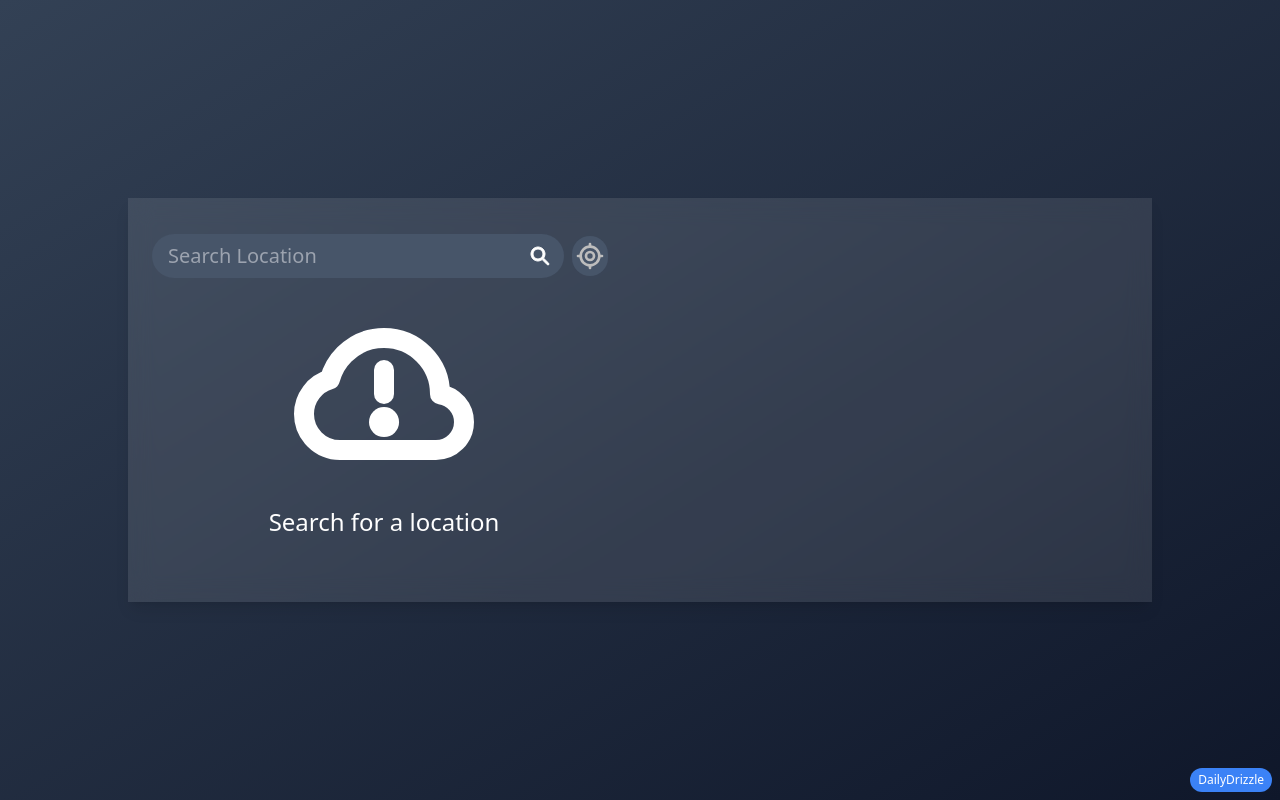
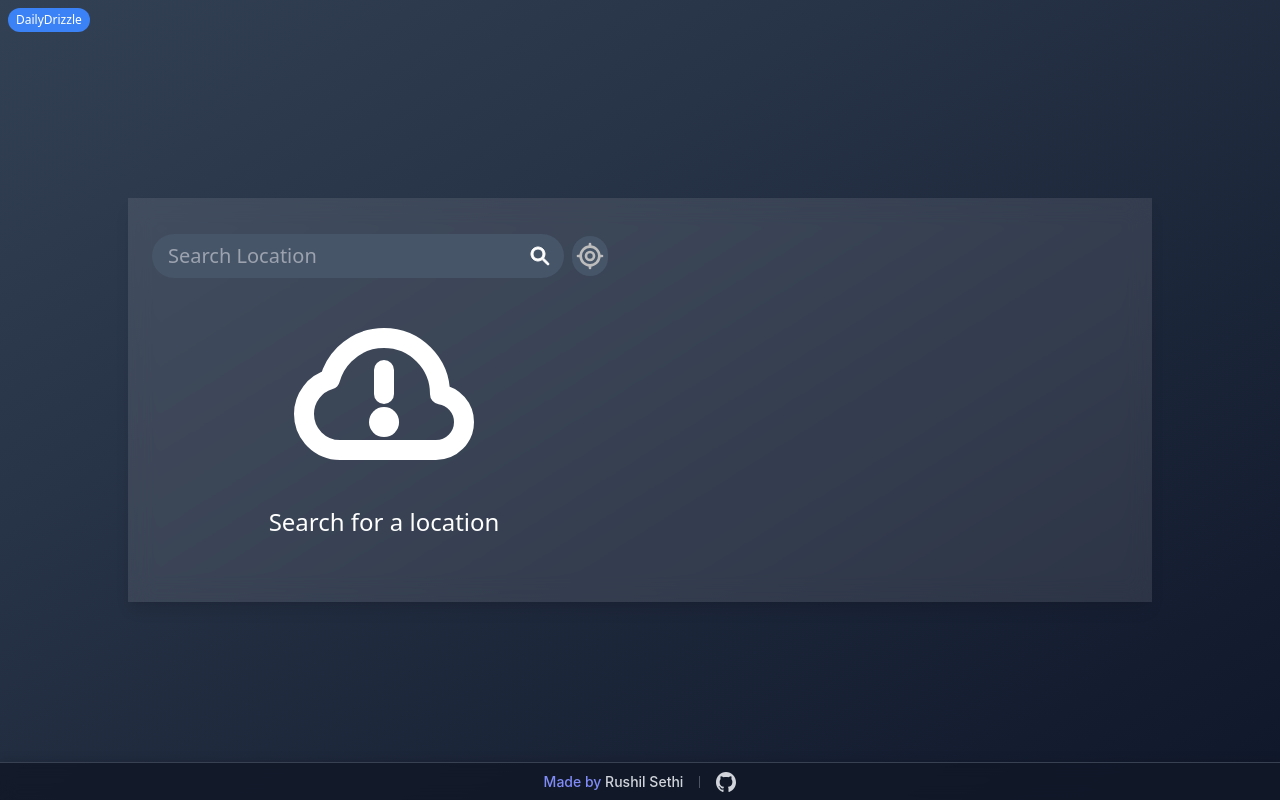
Before and after one commit to RushilSethi/DailyDrizzle, a website with bundled scripts: page src/index.html in a window 1280 px wide. Built offline with nearby package versions, Linux system fonts and the light colour scheme.

Commit message:
added footer, adjusted logo and margins

```diff
--- /dev/null
+++ b/src/Footer.css
@@ -0,0 +1,71 @@
+.rs-unique-footer {
+    position: fixed;
+    bottom: 0;
+    left: 0;
+    right: 0;
+    padding: 8px 16px;
+    background-color: rgba(17, 24, 39, 0.85);
+    backdrop-filter: blur(8px);
+    -webkit-backdrop-filter: blur(8px); /* For Safari */
+    border-top: 1px solid #374151;
+    display: flex;
+    justify-content: center;
+    align-items: center;
+    font-size: 14px;
+    color: #d1d5db;
+    box-shadow: 0 -2px 10px rgba(0, 0, 0, 0.1);
+    z-index: 9999; /* Higher z-index to avoid conflicts */
+    font-family: -apple-system, BlinkMacSystemFont, 'Segoe UI', Roboto, Oxygen, Ubuntu, Cantarell, 'Open Sans', 'Helvetica Neue', sans-serif;
+  }
+
+  .rs-unique-footer-content {
+    display: flex;
+    align-items: center;
+    gap: 12px;
+    position: relative;
+  }
+
+  .rs-unique-footer-text {
+    font-weight: 500;
+  }
+
+  .rs-unique-highlight {
+    color: #818cf8;
+  }
+
+  .rs-unique-divider {
+    height: 12px;
+    width: 1px;
+    background-color: #4b5563;
+    margin: 0 4px;
+  }
+
+  .rs-unique-github-link {
+    display: flex;
+    align-items: center;
+    color: #d1d5db;
+    text-decoration: none;
+    transition: color 0.3s ease;
+  }
+
+  .rs-unique-github-link:hover {
+    color: #a5b4fc;
+  }
+
+  .rs-unique-github-icon {
+    height: 20px;
+    width: 20px;
+    fill: currentColor;
+    transition: transform 0.3s ease;
+  }
+
+  .rs-unique-github-link:hover .rs-unique-github-icon {
+    transform: scale(1.1);
+  }
+
+  /* For better browser compatibility with backdrop-filter */
+  @supports not (backdrop-filter: blur(8px)) {
+    .rs-unique-footer {
+      background-color: rgba(17, 24, 39, 0.95);
+    }
+  }
--- a/src/index.html
+++ b/src/index.html
@@ -5,6 +5,7 @@
     <meta name="viewport" content="width=device-width, initial-scale=1.0" />
     <link rel="icon" href="../assets/weather/clear.svg" type="image/svg">
     <link rel="stylesheet" href="./output.css" />
+    <link rel="stylesheet" href="Footer.css">
     <script type="module" src="./script.js" defer></script>
     <title>DailyDrizzle</title>
   </head>
@@ -89,13 +90,44 @@
         >
           <!-- humidity and windspeed data will be in column layout on small screens, row layout on medium+ -->
         </div>
-        <div id="forecast_container" class="flex space-x-4 mt-4">
+        <div id="forecast_container" class="flex space-x-4 mt-4 mb-8 md:mb-0">
           <!-- 3 day forecast items -->
         </div>
       </div>
     </div>
-    <div class="fixed bottom-2 right-2 bg-blue-500 text-white text-xs md:text-s px-2 py-1 rounded-full">
+    <div class="fixed top-2 left-2 bg-blue-500 text-white text-xs md:text-s px-2 py-1 rounded-full">
         DailyDrizzle
     </div>
+    <footer class="rs-unique-footer">
+      <div class="rs-unique-footer-content">
+        <span class="rs-unique-footer-text">
+          <span class="rs-unique-highlight">Made by</span> Rushil Sethi
+        </span>
+        <div class="rs-unique-divider"></div>
+        <a
+          href="https://github.com/rushilsethi"
+          target="_blank"
+          rel="noopener noreferrer"
+          class="rs-unique-github-link"
+          aria-label="GitHub Profile"
+        >
+          <svg
+            viewBox="0 0 20 20"
+            version="1.1"
+            xmlns="http://www.w3.org/2000/svg"
+            class="rs-unique-github-icon"
+          >
+            <title>GitHub</title>
+            <g id="rs-unique-page-1" stroke="none" stroke-width="1" fill-rule="evenodd">
+              <g id="rs-unique-dribbble-preview" transform="translate(-140.000000, -7559.000000)">
+                <g id="rs-unique-icons" transform="translate(56.000000, 160.000000)">
+                  <path d="M94,7399 C99.523,7399 104,7403.59 104,7409.253 C104,7413.782 101.138,7417.624 97.167,7418.981 C96.66,7419.082 96.48,7418.762 96.48,7418.489 C96.48,7418.151 96.492,7417.047 96.492,7415.675 C96.492,7414.719 96.172,7414.095 95.813,7413.777 C98.04,7413.523 100.38,7412.656 100.38,7408.718 C100.38,7407.598 99.992,7406.684 99.35,7405.966 C99.454,7405.707 99.797,7404.664 99.252,7403.252 C99.252,7403.252 98.414,7402.977 96.505,7404.303 C95.706,7404.076 94.85,7403.962 94,7403.958 C93.15,7403.962 92.295,7404.076 91.497,7404.303 C89.586,7402.977 88.746,7403.252 88.746,7403.252 C88.203,7404.664 88.546,7405.707 88.649,7405.966 C88.01,7406.684 87.619,7407.598 87.619,7408.718 C87.619,7412.646 89.954,7413.526 92.175,7413.785 C91.889,7414.041 91.63,7414.493 91.54,7415.156 C90.97,7415.418 89.522,7415.871 88.63,7414.304 C88.63,7414.304 88.101,7413.319 87.097,7413.247 C87.097,7413.247 86.122,7413.234 87.029,7413.87 C87.029,7413.87 87.684,7414.185 88.139,7415.37 C88.139,7415.37 88.726,7417.2 91.508,7416.58 C91.513,7417.437 91.522,7418.245 91.522,7418.489 C91.522,7418.76 91.338,7419.077 90.839,7418.982 C86.865,7417.627 84,7413.783 84,7409.253 C84,7403.59 88.478,7399 94,7399" id="rs-unique-github-path"></path>
+                </g>
+              </g>
+            </g>
+          </svg>
+        </a>
+      </div>
+    </footer>
   </body>
 </html>
--- a/src/script.js
+++ b/src/script.js
@@ -29,8 +29,8 @@ function gotLocation(position){
     locationInput.value = '';
     const latitude = position.coords.latitude;
     const longitude = position.coords.longitude;
-    const currentData = fetch(`http://api.weatherapi.com/v1/current.json?key=${apiKey}&q=${latitude},${longitude}&aqi=yes`).then(response => response.json());
-    const forecastData = fetch(`http://api.weatherapi.com/v1/forecast.json?key=${apiKey}&q=${latitude},${longitude}&days=3&aqi=yes`).then(response => response.json());
+    const currentData = fetch(`https://api.weatherapi.com/v1/current.json?key=${apiKey}&q=${latitude},${longitude}&aqi=yes`).then(response => response.json());
+    const forecastData = fetch(`https://api.weatherapi.com/v1/forecast.json?key=${apiKey}&q=${latitude},${longitude}&days=3&aqi=yes`).then(response => response.json());
 
 
     Promise.all([currentData, forecastData])
@@ -48,8 +48,8 @@ function failedToGet(){
 }
 
 function fetchWeather(city) {
-    const currentData = fetch(`http://api.weatherapi.com/v1/current.json?key=${apiKey}&q=${city}&aqi=yes`).then(response => response.json());
-    const forecastData = fetch(`http://api.weatherapi.com/v1/forecast.json?key=${apiKey}&q=${city}&days=3&aqi=yes`).then(response => response.json());
+    const currentData = fetch(`https://api.weatherapi.com/v1/current.json?key=${apiKey}&q=${city}&aqi=yes`).then(response => response.json());
+    const forecastData = fetch(`https://api.weatherapi.com/v1/forecast.json?key=${apiKey}&q=${city}&days=3&aqi=yes`).then(response => response.json());
 
     Promise.all([currentData, forecastData])
         .then(([currentData, forecastData]) => {
```
Also changed, not shown: home.html (added, +15 -0 lines), src/output.css.
